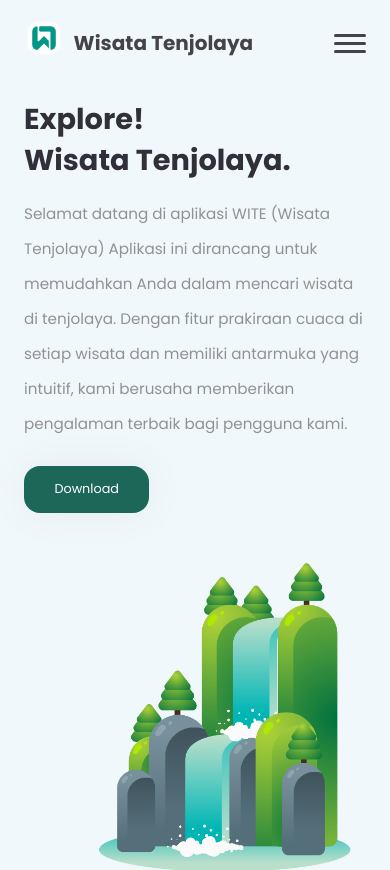
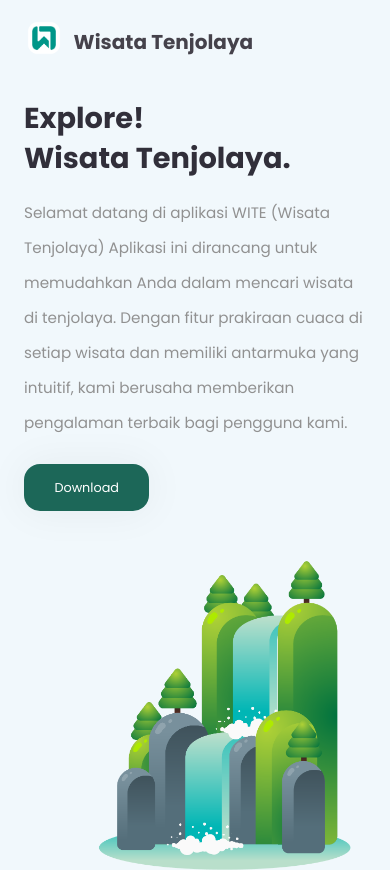
Before and after one commit to anggaeriansyah/wite, a plain HTML site: page index.html in a window 390 px wide. Shown: the top 870 px of the page. Drawn offline with Linux system fonts and the light colour scheme.

Commit message:
menghapus menu bar

```diff
--- a/index.html
+++ b/index.html
@@ -7,6 +7,11 @@
     <title>Wisata Tenjolaya</title>
     <link rel="icon" href="./img/WT.png" type="image/png">
     <link rel="stylesheet" href="style.css" />
+    <!-- <style>
+      body {
+          overflow: hidden;
+      }
+  </style> -->
   </head>
   <body>
     <main>
@@ -31,9 +36,9 @@
 
             <div class="overlay"></div>
 
-            <div class="hamburger-menu">
+            <!-- <div class="hamburger-menu">
               <div class="bar"></div>
-            </div>
+            </div> -->
           </div>
         </header>
 
--- a/style.css
+++ b/style.css
@@ -391,3 +391,12 @@ header .container {
     font-size: 0.8rem;
   }
 }
+::-webkit-scrollbar {
+  width: 0.5em;
+  background-color: transparent;
+}
+
+/* Menghilangkan thumb scroll bar */
+::-webkit-scrollbar-thumb {
+  background-color: transparent;
+}
```
